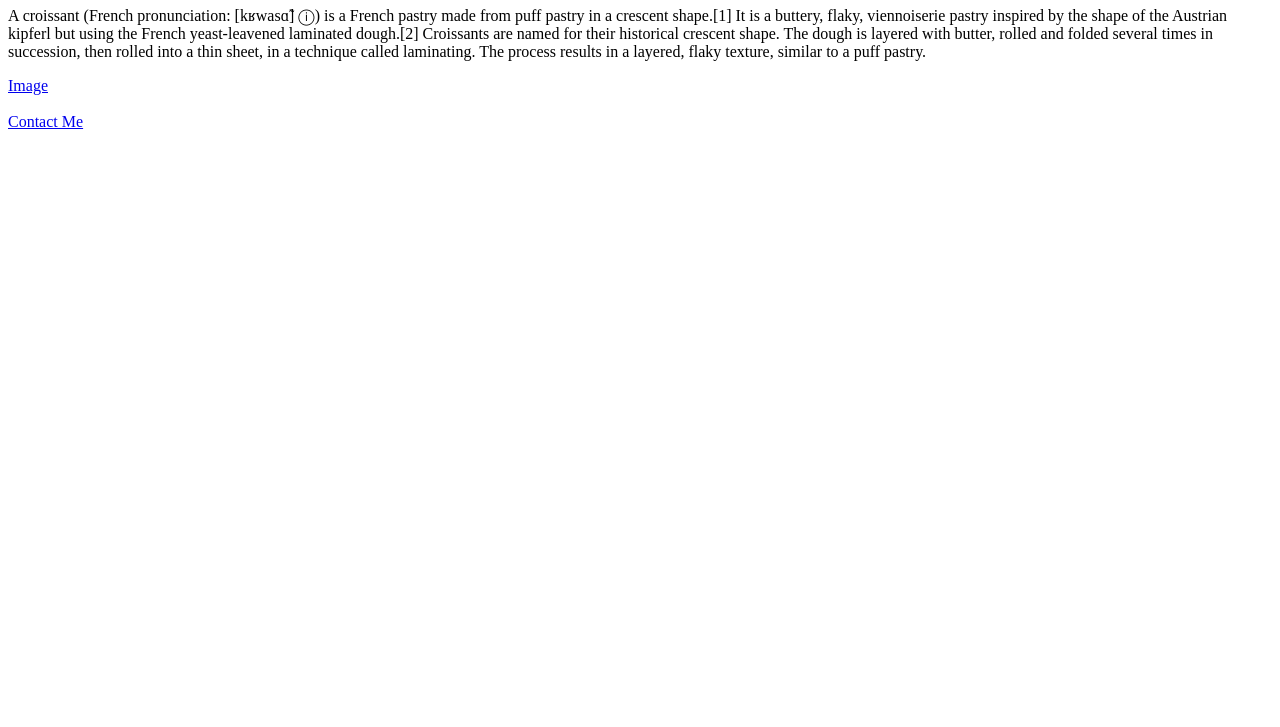
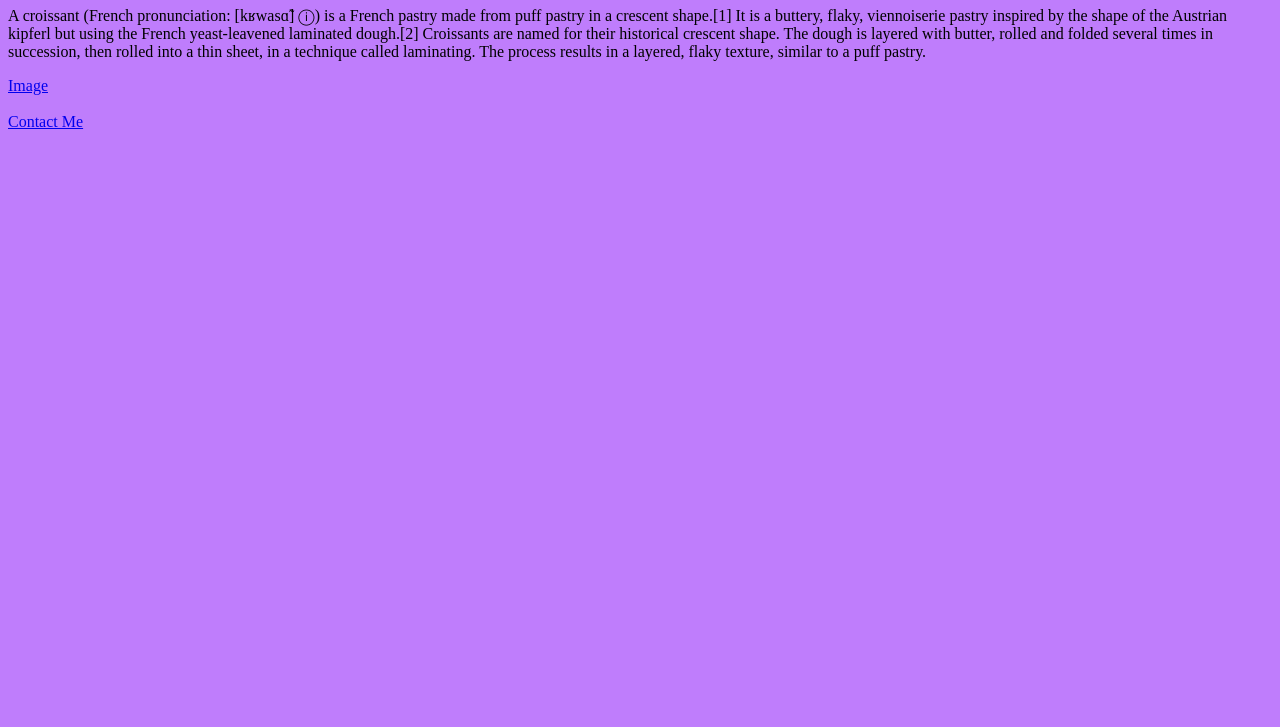
Before and after one commit to MsibiD/Croissant, a plain HTML site: page index.html in a window 1280 px wide. Shown: the part 73-800 px from the top of the page. Drawn offline with Linux system fonts and the light colour scheme.

Commit message:
Update index.html

```diff
--- a/index.html
+++ b/index.html
@@ -4,6 +4,7 @@
     <meta charset="UTF-8" />
     <meta name="viewport" content="width=device-width, initial-scale=1.0" />
     <title>Croissant</title>
+    <link rel="stylesheet" href="src/style.css">
   </head>
   <body>
     <h1>I love Croissants</h1>
```
